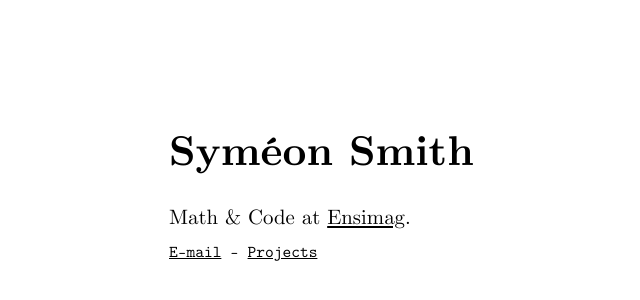
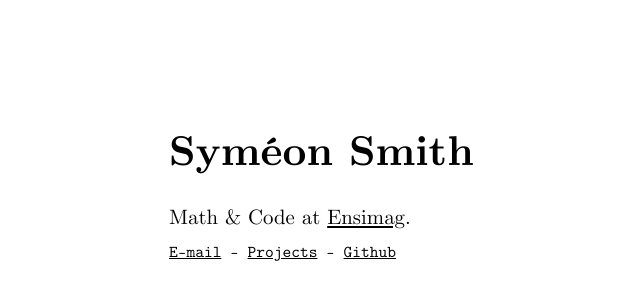
Before and after one commit to symsmith/symeon-smith, a plain HTML site: page index.html in a window 1280 px wide. Shown: the part 134-434 px from the top of the page, 71-711 px from the left. Drawn offline with Linux system fonts and the light colour scheme.

Commit message:
Add github link

```diff
--- a/index.html
+++ b/index.html
@@ -9,6 +9,6 @@
 <body>
     <h1>Syméon Smith</h1>
     <p>Math &amp; Code at <a target="_BLANK" href="https://ensimag.grenoble-inp.fr">Ensimag</a>.</p>
-    <p id="email"><a href="mailto:symeon.smith@grenoble-inp.org">E-mail</a> - <a href="https://projects.sym.codes">Projects</a></p>
+    <p id="email"><a href="mailto:symeon.smith@grenoble-inp.org">E-mail</a> - <a href="https://projects.sym.codes">Projects</a> - <a target="_BLANK" href="https://github.com/symsmith">Github</a></p>
 </body>
 </html>
```
